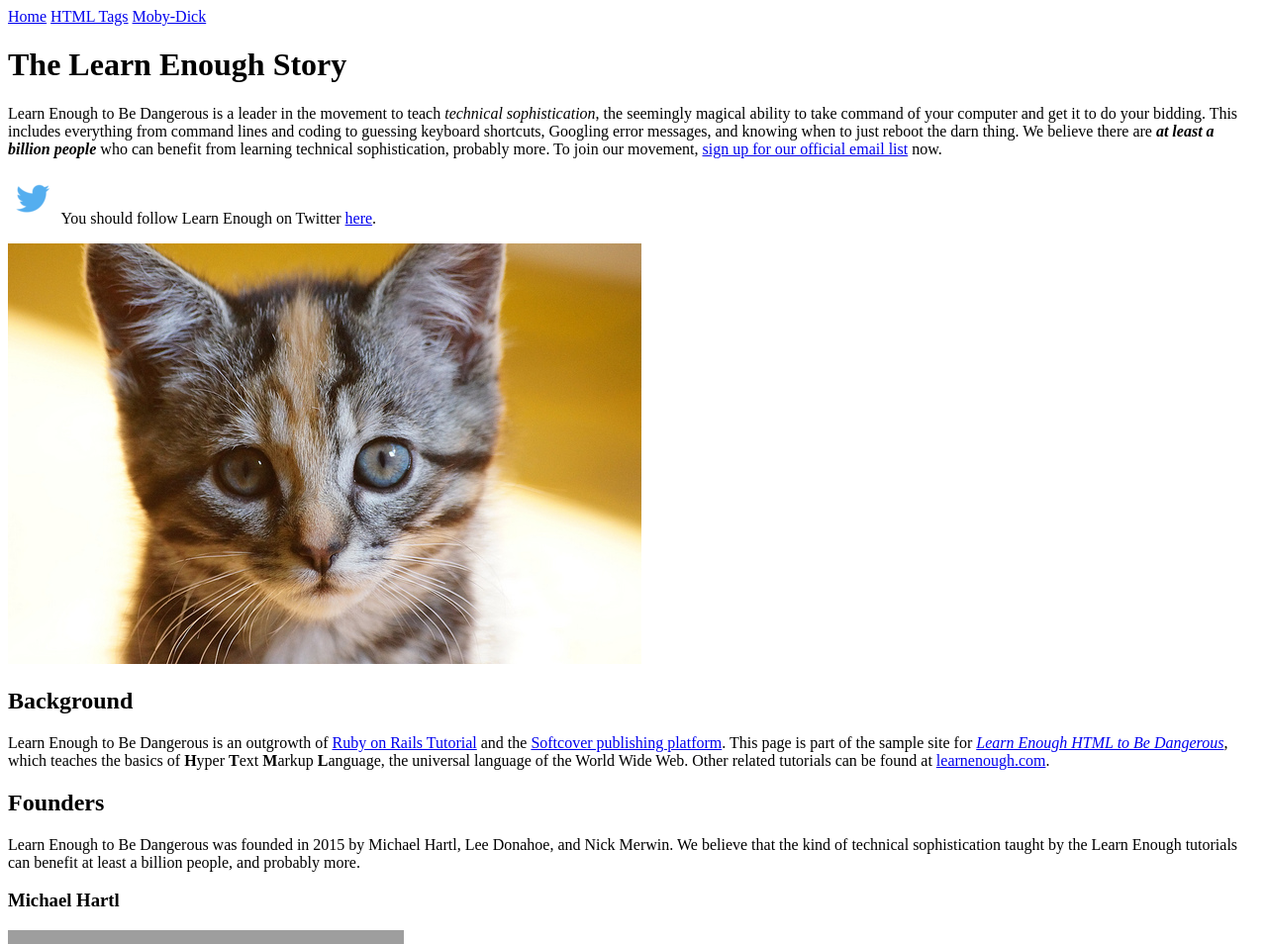
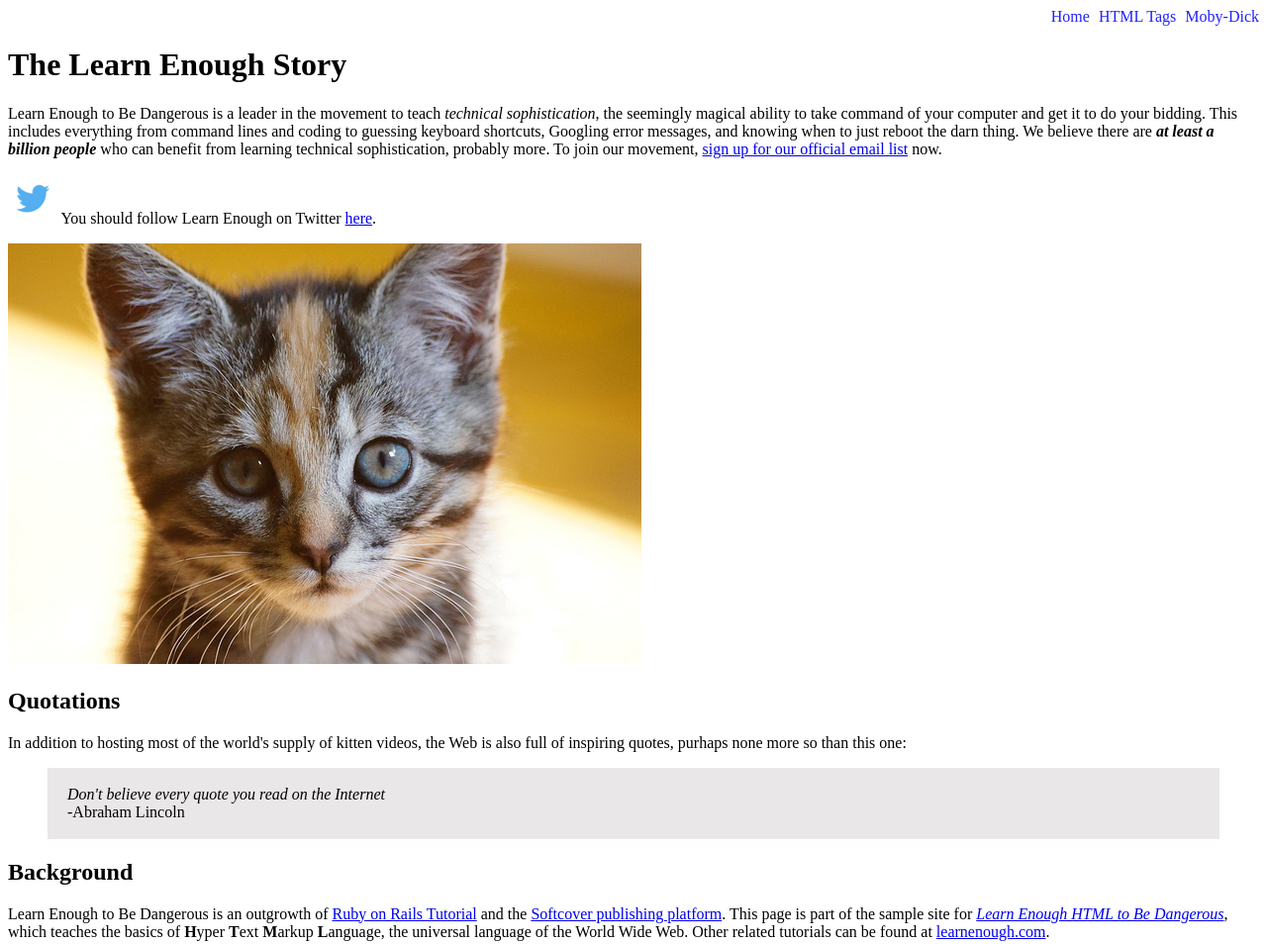
Before and after one commit to stevetoddy/Ubuntu-Website, a plain HTML site: page index.html in a window 1280 px wide. Shown: the top 954 px of the page at 99% size. Drawn offline with Linux system fonts and the light colour scheme; grey boxes are pictures that could not be loaded.

Commit message:
Add text and styling

```diff
--- a/index.html
+++ b/index.html
@@ -8,10 +8,15 @@
 </head>
   <body>
 
-    <div>
-      <a href="index.html">Home</a>
-      <a href="tags.html">HTML Tags</a>
-      <a href="moby_dick.html">Moby-Dick</a>
+    <div style="text-align: right;">
+      <a href="index.html" style="text-decoration: none;
+      color: rgb(33, 33, 255);">Home</a>
+
+      <a href="tags.html" style="margin: 0 0 0 5px;
+      text-decoration: none; color: rgb(33, 33, 255);">HTML Tags</a>
+
+      <a href="moby_dick.html" style="margin: 0 0 0 5px;
+      text-decoration: none; color: rgb(33, 33, 255);">Moby-Dick</a>
     </div>
 
     <h1>The Learn Enough Story</h1>
@@ -37,6 +42,21 @@
 
 
     <a href="https://www.flickr.com/photos/deborah_s_perspective/14144861329"><img src="images/kitten.jpg" alt="An adorable kitten"></a>
+
+    <h2>Quotations</h2>
+
+      <p>
+        In addition to hosting most of the world's supply of kitten videos,
+        the Web is also full of inspiring quotes, purhaps none more so than this one:
+      </p>
+
+    <blockquote style="padding: 2px 20px; background: #e9e7e7;">
+      <p>
+        <em>Don't believe every quote you read on the Internet</em>
+        <br>
+        -Abraham Lincoln
+      </p>
+    </blockquote>
 
     <h2>Background</h2>
 
```
Also changed, not shown: moby_dick.html (+12 -6 lines), tags.html (+45 -4 lines).
